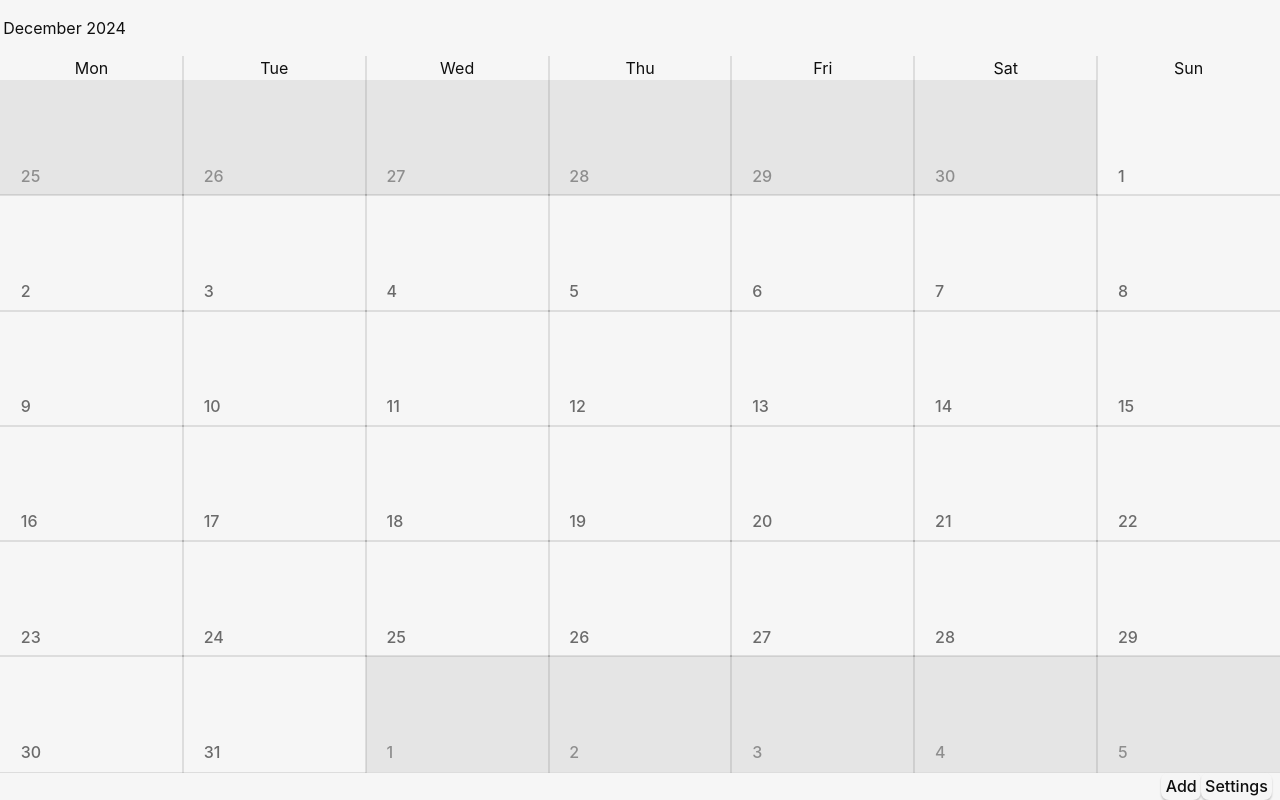
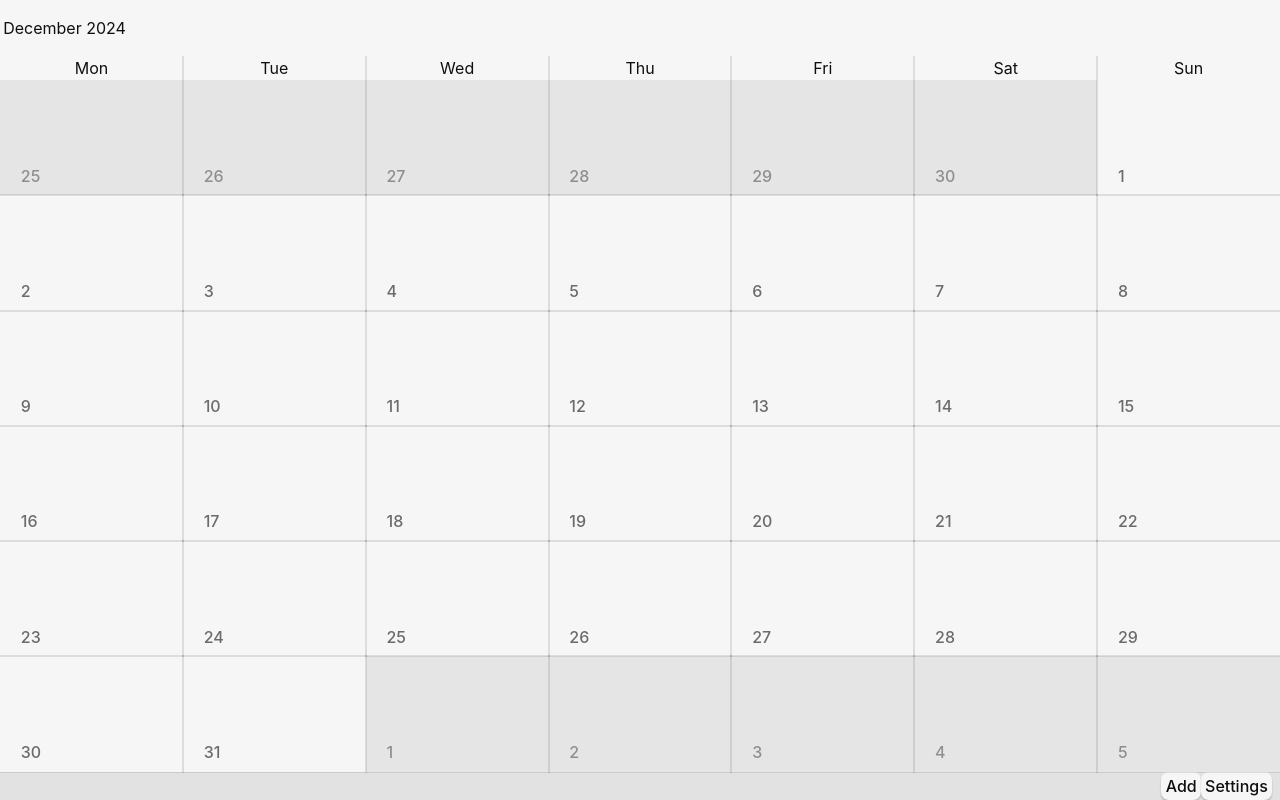
Before and after one commit to siniarskimar/momentum, a SvelteKit app: page / in a window 1280 px wide. Built offline with nearby package versions, Linux system fonts and the light colour scheme.

Commit message:
Add second background color for contrast

```diff
--- a/src/global.css
+++ b/src/global.css
@@ -1,5 +1,6 @@
 :root {
   --color-bg: #1f1f1f;
+  --color-bg1: #2e2e2e;
   --color-text: #f6f6f6;
   --color-accent: #f28b16;
 }
@@ -7,6 +8,7 @@
 @media (prefers-color-scheme: light) {
   :root {
     --color-bg: #f6f6f6;
+    --color-bg1: #e2e2e2;
     --color-text: #0f0f0f;
   }
 }
```
